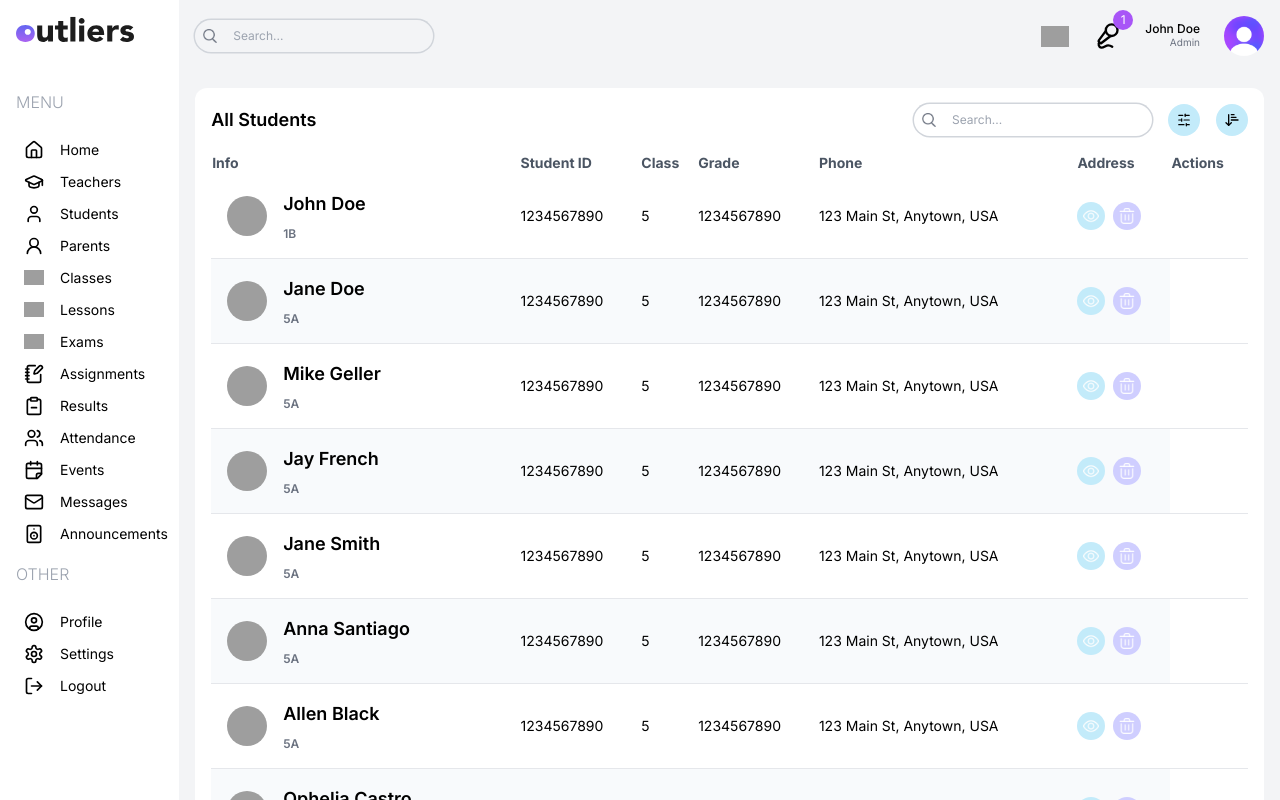
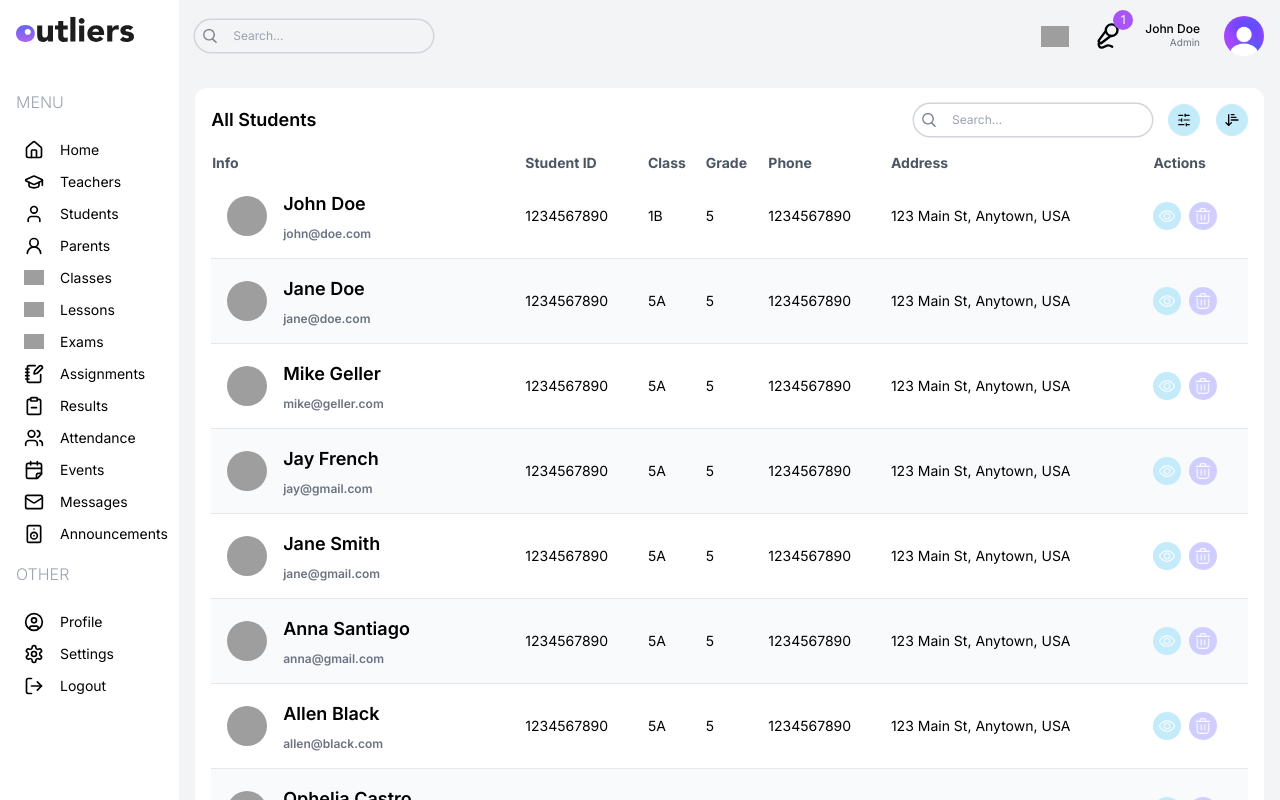
Before and after one commit to ijeetu/next-dashboard-ui, a Next.js app: page /list/students in a window 1280 px wide. Built offline with nearby package versions, Linux system fonts and the light colour scheme; grey boxes are pictures that could not be loaded.

Commit message:
Class and Email Fixed

```diff
--- a/src/app/(dashboard)/list/students/page.tsx
+++ b/src/app/(dashboard)/list/students/page.tsx
@@ -68,11 +68,12 @@ const StudentList = () => {
         />
         <div className="flex flex-col gap-2 font-semibold">
           <h1 className="text-lg font-semibold">{item.name}</h1>
-          <p className="text-xs text-gray-500">{item?.class}</p>
+          <p className="text-xs text-gray-500">{item?.email}</p>
         </div>
       </td>
 
       <td className="hidden md:table-cell">{item.studentId}</td>
+      <td className="hidden md:table-cell">{item.class}</td>
       <td className="hidden md:table-cell">{item.grade}</td>
       <td className="hidden md:table-cell">{item.phone}</td>
       <td className="hidden md:table-cell">{item.address}</td>
```
